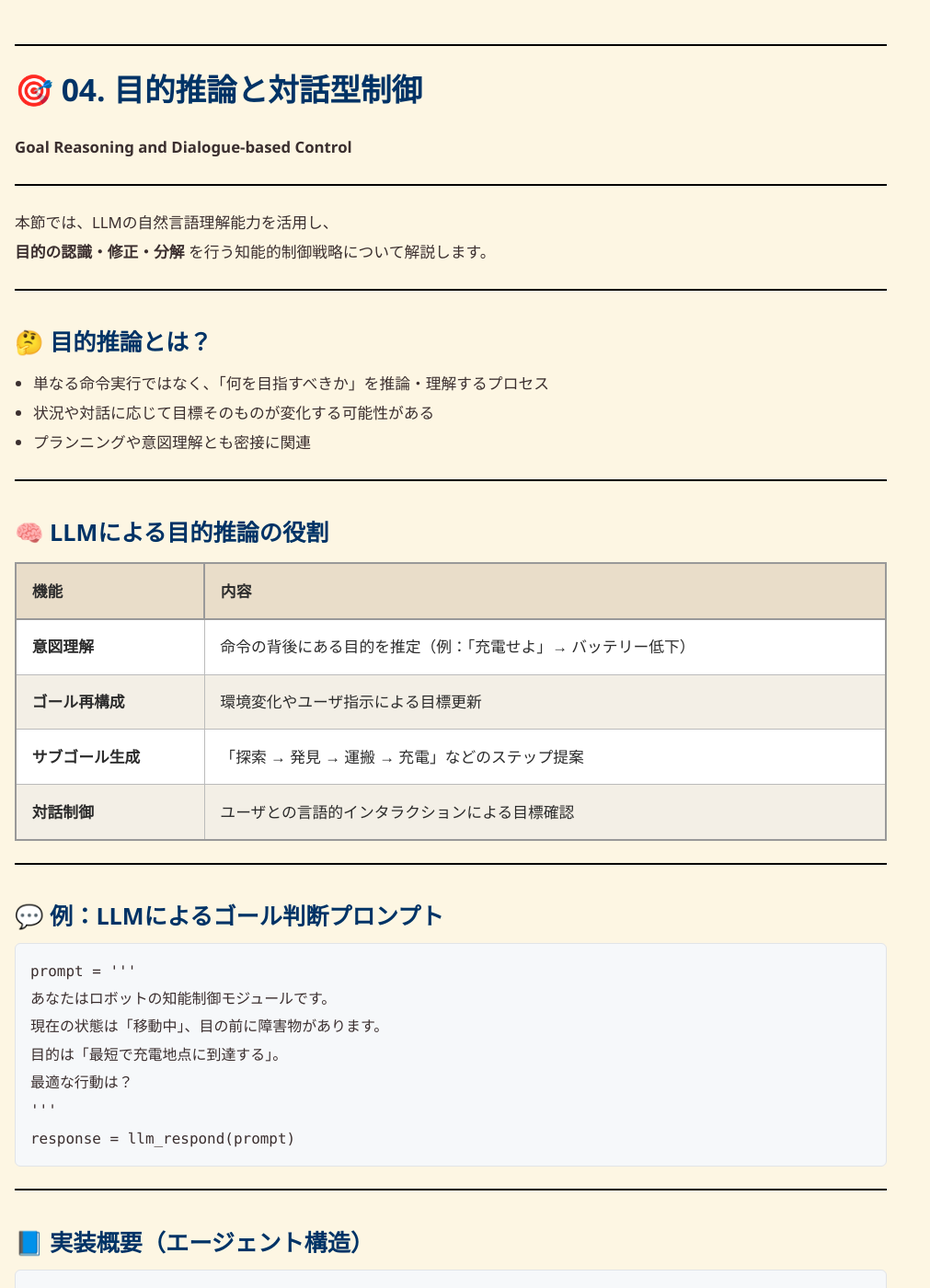
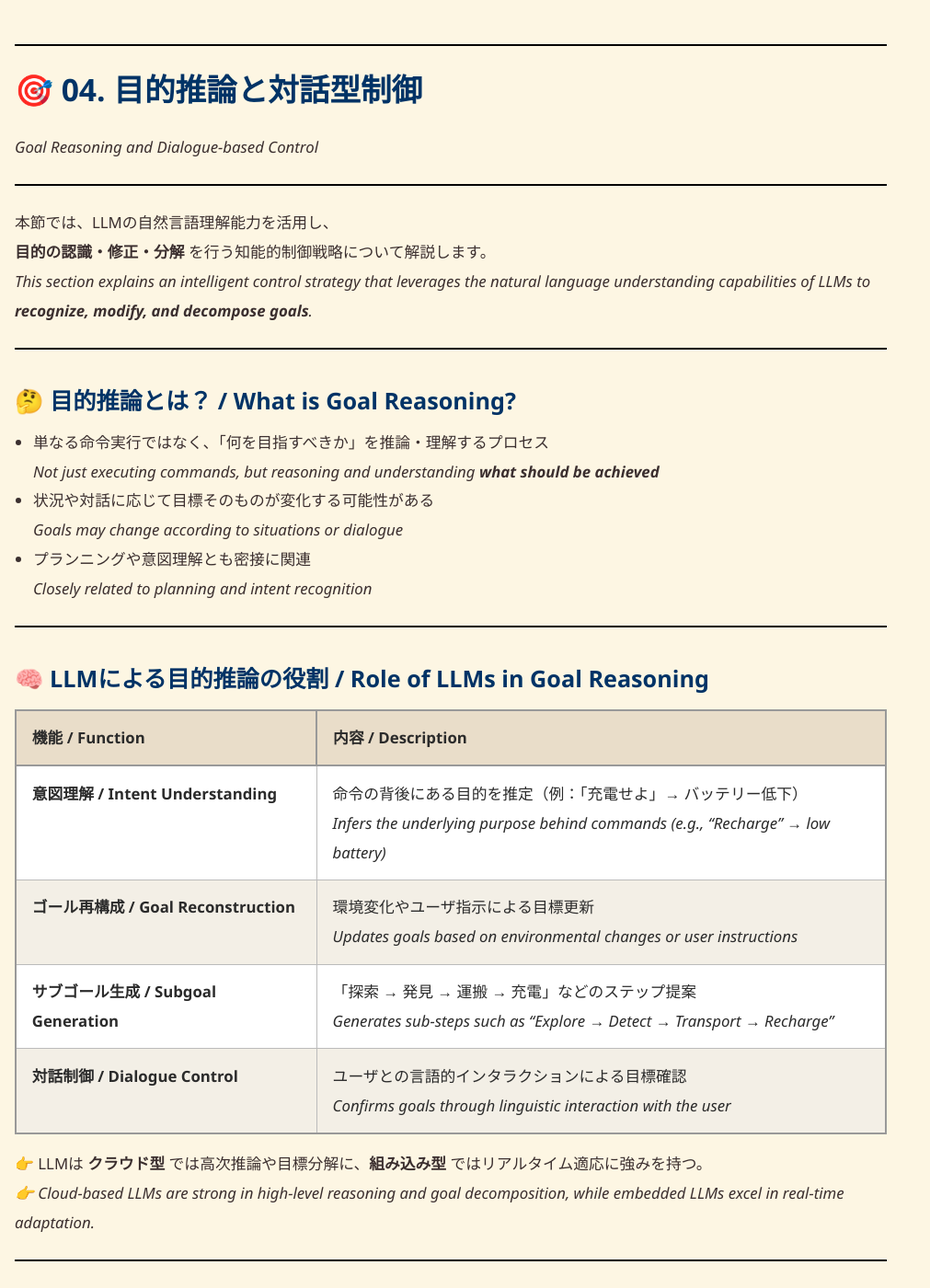
Before and after one commit to Samizo-AITL/EduController, a Jekyll site: the page built from part09_llm_hybrid/theory/04_goal_reasoning.md, in a window 1280 px wide and 1400 px high. Shown: the whole window at 92% size, without its empty margins (0-1011 px from the left). Built offline with Jekyll 4.4.1, drawn with Linux system fonts in a browser that asks for light colours; some of the changed text lies outside the part shown.

Commit message:
Update 04_goal_reasoning.md

````diff
--- a/part09_llm_hybrid/theory/04_goal_reasoning.md
+++ b/part09_llm_hybrid/theory/04_goal_reasoning.md
@@ -7,35 +7,42 @@ permalink: /part09_llm_hybrid/theory/04_goal_reasoning.html
 ---
 
 # 🎯 04. 目的推論と対話型制御
-**Goal Reasoning and Dialogue-based Control**
+*Goal Reasoning and Dialogue-based Control*
 
 ---
 
 本節では、LLMの自然言語理解能力を活用し、
 **目的の認識・修正・分解** を行う知能的制御戦略について解説します。
+*This section explains an intelligent control strategy that leverages the natural language understanding capabilities of LLMs to **recognize, modify, and decompose goals**.*
 
 ---
 
-## 🤔 **目的推論とは？**
+## 🤔 **目的推論とは？ / What is Goal Reasoning?**
 
 - 単なる命令実行ではなく、「何を目指すべきか」を推論・理解するプロセス
+  *Not just executing commands, but reasoning and understanding **what should be achieved***
 - 状況や対話に応じて目標そのものが変化する可能性がある
+  *Goals may change according to situations or dialogue*
 - プランニングや意図理解とも密接に関連
+  *Closely related to planning and intent recognition*
 
 ---
 
-## 🧠 **LLMによる目的推論の役割**
+## 🧠 **LLMによる目的推論の役割 / Role of LLMs in Goal Reasoning**
 
-| **機能** | **内容** |
+| **機能 / Function** | **内容 / Description** |
 |------|--------------|
-| **意図理解** | 命令の背後にある目的を推定（例：「充電せよ」→ バッテリー低下） |
-| **ゴール再構成** | 環境変化やユーザ指示による目標更新 |
-| **サブゴール生成** | 「探索 → 発見 → 運搬 → 充電」などのステップ提案 |
-| **対話制御** | ユーザとの言語的インタラクションによる目標確認 |
+| **意図理解 / Intent Understanding** | 命令の背後にある目的を推定（例：「充電せよ」→ バッテリー低下） <br>*Infers the underlying purpose behind commands (e.g., “Recharge” → low battery)* |
+| **ゴール再構成 / Goal Reconstruction** | 環境変化やユーザ指示による目標更新 <br>*Updates goals based on environmental changes or user instructions* |
+| **サブゴール生成 / Subgoal Generation** | 「探索 → 発見 → 運搬 → 充電」などのステップ提案 <br>*Generates sub-steps such as “Explore → Detect → Transport → Recharge”* |
+| **対話制御 / Dialogue Control** | ユーザとの言語的インタラクションによる目標確認 <br>*Confirms goals through linguistic interaction with the user* |
+
+👉 LLMは **クラウド型** では高次推論や目標分解に、**組み込み型** ではリアルタイム適応に強みを持つ。
+*👉 Cloud-based LLMs are strong in high-level reasoning and goal decomposition, while embedded LLMs excel in real-time adaptation.*
 
 ---
 
-## 💬 **例：LLMによるゴール判断プロンプト**
+## 💬 **例：LLMによるゴール判断プロンプト / Example Prompt for Goal Reasoning**
 
 ```python
 prompt = '''
@@ -45,16 +52,18 @@ prompt = '''
 最適な行動は？
 '''
 response = llm_respond(prompt)
+# 例: 「障害物を回避し、最短経路を再計算して移動してください。」
+# Example: "Avoid the obstacle, recalculate the shortest path, and proceed."
 ```
 
 ---
 
-## 📘 **実装概要（エージェント構造）**
+## 📘 **実装概要（エージェント構造） / Implementation Overview (Agent Structure)**
 
 ```python
 class GoalReasoningAgent:
     def __init__(self):
-        self.goal = "探索"
+        self.goal = "探索"  # "Exploration"
     def update_goal(self, observation_text):
         prompt = f"現在の目的は「{self.goal}」。状況：{observation_text}。次の目的は？"
         self.goal = llm_respond(prompt)
@@ -62,36 +71,44 @@ class GoalReasoningAgent:
 
 ---
 
-## 🔄 **FSMとの接続**
+## 🔄 **FSMとの接続 / Connection with FSM**
 
 - FSMの遷移先や目標条件を、LLMが柔軟に切り替える
+  *LLM flexibly changes FSM target states and goal conditions*
 - 状態遷移ではなく「目的の変更」に直接対応可能
+  *Capable of handling **goal changes** directly instead of only state transitions*
 
 ---
 
-## 🧠 **AITL構想における知性層の展開**
+## 🧠 **AITL構想における知性層の展開 / Role of the Intelligence Layer in AITL**
 
-| **層** | **役割** |
+| **層 / Layer** | **役割 / Role** |
 |------|----------|
-| 本能層（FSM） | 状態の切り替え |
-| 理性層（PID） | 実時間制御 |
-| 知性層（LLM） | 目的生成・修正・多段階判断 |
+| 本能層（FSM） / Instinct Layer (FSM) | 状態の切り替え <br>*State switching* |
+| 理性層（PID） / Rational Layer (PID) | 実時間制御 <br>*Real-time control* |
+| 知性層（LLM） / Intelligence Layer (LLM) | 目的生成・修正・多段階判断 <br>*Goal generation, modification, multi-step reasoning* |
 
 ---
 
-## 🔚 **まとめ**
+## 🔚 **まとめ / Summary**
 
 - ゴールベース制御は **柔軟性・汎化性・自律性** を大幅に向上
+  *Goal-based control greatly improves **flexibility, generalization, and autonomy***
 - **クラウド型LLM** は高次推論や設計支援に、**組み込み型LLM** はリアルタイム適応に有効
+  *Cloud-based LLMs are effective for high-level reasoning and design assistance, while embedded LLMs are effective for real-time adaptation*
 - LLM統合により「対話的・文脈的な制御」が現実的に可能
+  *Integration with LLMs makes **interactive and context-aware control** practically achievable*
 
 ---
 
 ## 📁 **次へ / Next**
 
 📄 [fsm_pid_llm_sim.py（3層統合制御の実装）](../simulation/fsm_pid_llm_sim.py)
+*Proceed to fsm_pid_llm_sim.py (implementation of three-layer integrated control)*
 
 ---
 
 **⬅️ [03_exception_handling.md](03_exception_handling.md)**
+*Back to 03_exception_handling.md*
 **🏠 [Part 9 トップに戻る](../index.md)**
+*Back to Part 9 Top*
````
